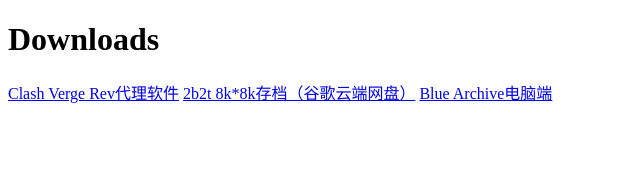
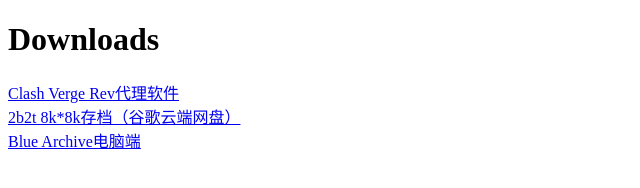
Before and after one commit to ggjk26/ggjk26.github.io, a plain HTML site: page pages/download.html in a window 1280 px wide. Shown: the whole page, without its empty margins (0-640 px from the left). Drawn offline with Linux system fonts and the light colour scheme.

Commit message:
Update download.html

```diff
--- a/pages/download.html
+++ b/pages/download.html
@@ -6,8 +6,8 @@
   </head>
   <body>
     <h1>Downloads</h1>
-    <a href="https://github.com/clash-verge-rev/clash-verge-rev/releases/download/v2.3.1/Clash.Verge_2.3.1_x64-setup.exe">Clash Verge Rev代理软件</a>
-    <a href="https://drive.usercontent.google.com/download?id=1JO9PFgEfdnmGrgnxUelS5DUYbPxy0VZH&export=download&confirm=t&uuid=34b409d9-7232-437d-aba6-472d6d421734">2b2t 8k*8k存档（谷歌云端网盘）</a>
+    <a href="https://github.com/clash-verge-rev/clash-verge-rev/releases/download/v2.3.1/Clash.Verge_2.3.1_x64-setup.exe">Clash Verge Rev代理软件</a><br>
+    <a href="https://drive.usercontent.google.com/download?id=1JO9PFgEfdnmGrgnxUelS5DUYbPxy0VZH&export=download&confirm=t&uuid=34b409d9-7232-437d-aba6-472d6d421734">2b2t 8k*8k存档（谷歌云端网盘）</a><br>
     <a href="https://store.steampowered.com/app/3557620">Blue Archive电脑端</a>
   </body>
 </html>
```
